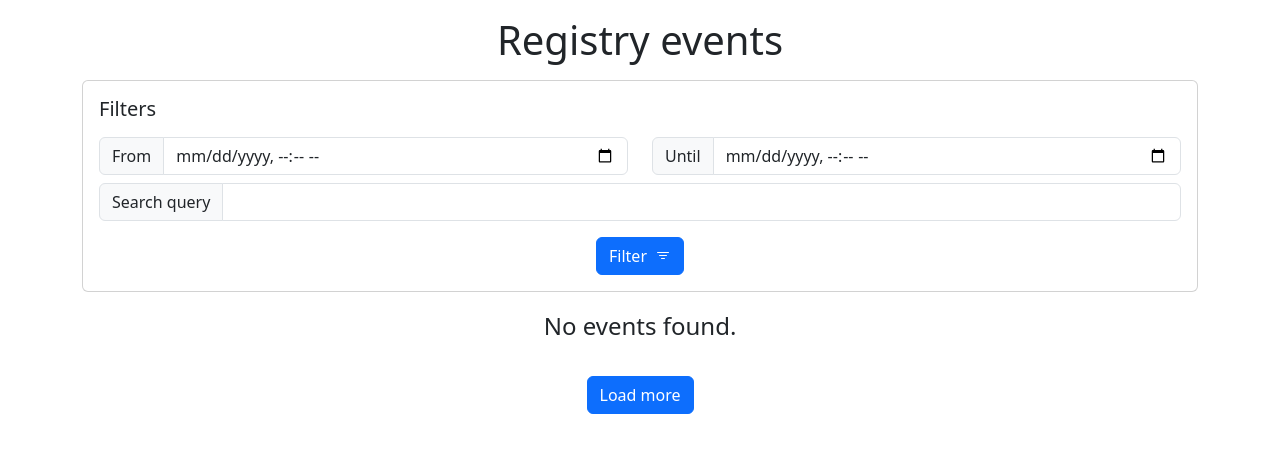
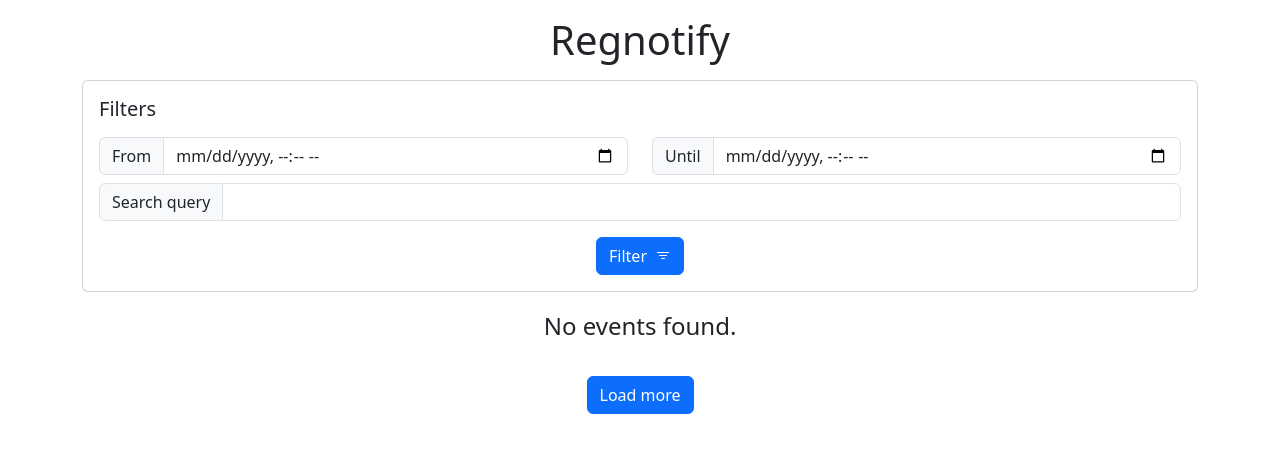
Before and after one commit to evanebb/regnotify, a plain HTML site: page ui/index.html in a window 1280 px wide. Drawn offline with nearby package versions, Linux system fonts and the light colour scheme; no server answers.

Commit message:
Fix title/header in UI

```diff
--- a/ui/index.html
+++ b/ui/index.html
@@ -1,7 +1,7 @@
 <!DOCTYPE html>
 <html lang="en" data-bs-theme="light">
 <head>
-    <title>Registry events</title>
+    <title>Regnotify</title>
     <meta charset="UTF-8">
     <meta name="viewport" content="width=device-width, initial-scale=1">
     <link href="https://cdn.jsdelivr.net/npm/bootstrap@5.3.3/dist/css/bootstrap.min.css" rel="stylesheet"
@@ -42,7 +42,7 @@
 </div>
 <main class="container">
     <div x-data="events" class="d-flex flex-column gap-2 my-3">
-        <h1 class="mx-auto">Registry events</h1>
+        <h1 class="mx-auto">Regnotify</h1>
         <div class="card card-body mb-2">
             <h5 class="card-title mb-3">Filters</h5>
             <div class="row">
```
